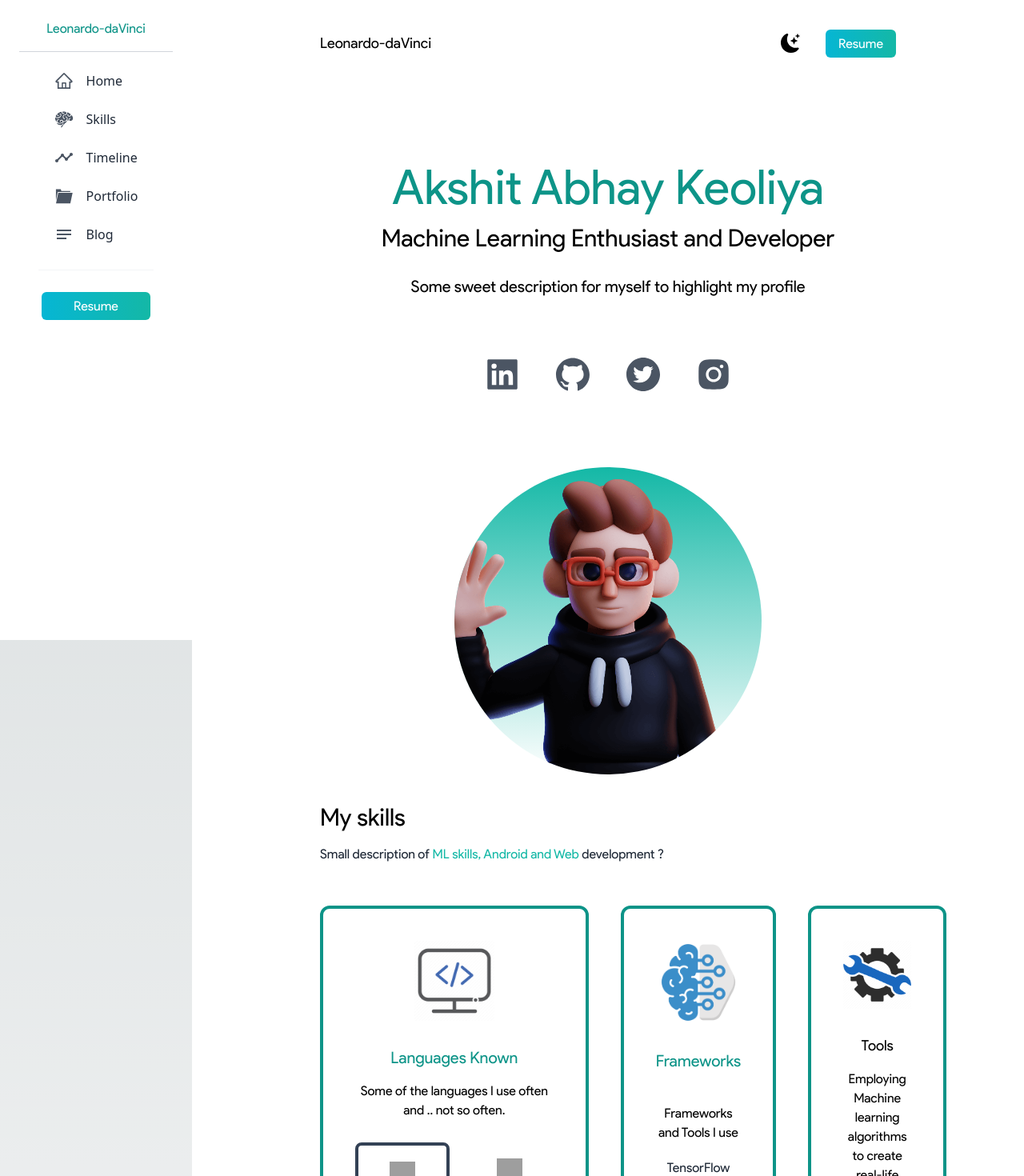
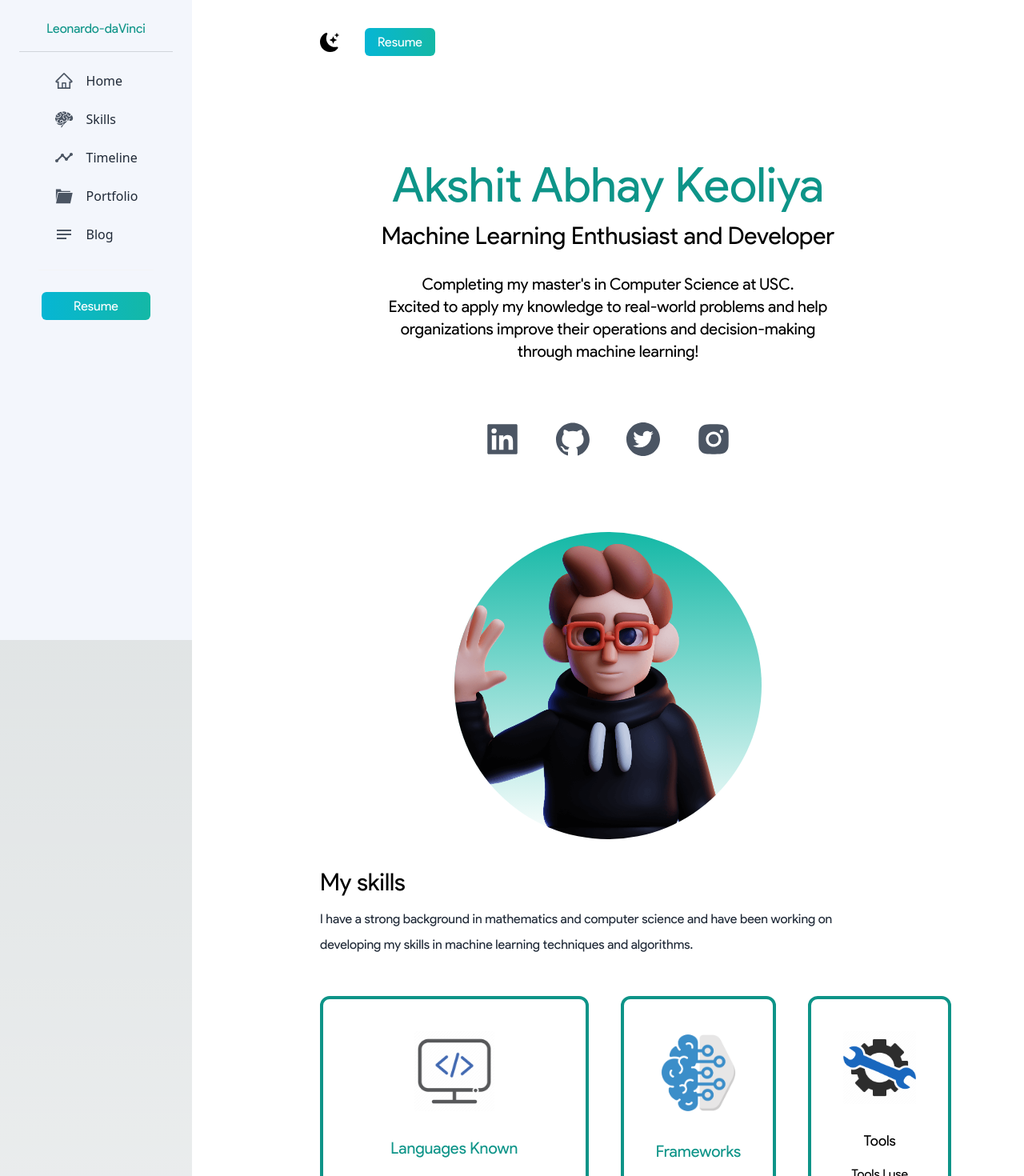
Before and after one commit to Leonardo-daVinci/portfolio, a Next.js app: page / in a window 1280 px wide. Shown: the top 1470 px of the page at 80% size. Built offline with nearby package versions, Linux system fonts and the light colour scheme; grey boxes are pictures that could not be loaded.

Commit message:
Added heading and skill descriptions

```diff
--- a/components/SideNavbar.js
+++ b/components/SideNavbar.js
@@ -19,15 +19,15 @@ function SideNavBar(){
     return (
         <>
         <Disclosure as="nav">
-         <Disclosure.Button className="absolute top-4 right-4 inline-flex items-center
+         <Disclosure.Button className="absolute top-8 right-4 inline-flex items-center
          peer justify-center rounded-md p-2 text-gray-900
          hover:text-white hover:bg-gray-900
          focus:outline-none focus:ring-2 focus:ring-inset focus:ring-white group">
             <GiHamburgerMenu className=' block md:hidden h-6 w-6 ' aria-hidden="true" />
          </Disclosure.Button>
 
-            <div className=' p-6 w-1/2 h-screen bg-white z-20 fixed top-0 -left-96
-            lg:w-60 lg:left-0 peer-focus:left-0 peer:transition ease-out delay-150 duration-200' >
+            <div className=' p-6 w-1/2 h-screen bg-[#f3f6fc] z-20 fixed top-0 -left-96
+            lg:w-60 lg:left-0 peer-focus:left-0 peer:transition ease-out delay-150 duration-200'>
                 <div className='flex flex-col justify-start items-center'>
                     {/* Heading */}
                     <h1 className='font-productsans text-base text-center cursor-pointer text-teal-600 border-b border-gray-300 pb-4 w-full'>Leonardo-daVinci</h1>
--- a/pages/index.js
+++ b/pages/index.js
@@ -27,7 +27,7 @@ export default function Home() {
         <meta name="viewport" content="width=device-width, initial-scale=1" />
         <link rel="icon" href={`${process.env.NEXT_PUBLIC_FAVICON}/favicon.ico`}/>
       </Head>
-      <SideNavBar />
+      <SideNavBar/>
       <main className=' bg-white px-10 md:px-20 lg:ml-60 lg:px-40 dark:bg-gray-900'>
 
         {/* HOMEPAGE SECTION */}
@@ -37,7 +37,7 @@ export default function Home() {
         {/* Navigation Section */}
 
         <nav className=' py-10 mb-12 flex justify-between dark:text-white'>
-          <h1 className=' text-lg font-productsans'>Leonardo-daVinci</h1>
+          {/* <h1 className=' text-lg font-productsans'>Leonardo-daVinci</h1> */}
           <ul className='flex items-center'>
               <li><BsFillMoonStarsFill onClick={()=> setDarkMode(!darkMode)} className=' cursor-pointer text-2xl'/></li>
               <li><a className=' bg-gradient-to-r from-cyan-500 to-teal-500 text-white font-productsans px-4 py-2 rounded-md ml-8' href='#'>Resume</a></li>
@@ -50,7 +50,8 @@ export default function Home() {
             <h2 className=' text-5xl py-2 text-teal-600 md:text-6xl dark:text-teal-400'>Akshit Abhay Keoliya</h2>
             <h3 className=' text-2xl py-2 md:text-3xl dark:text-white'>Machine Learning Enthusiast and Developer</h3>
             <p className=' text-md py-5 leading-8 text-gray-800v md:text-xl max-w-xl mx-auto dark:text-gray-200'>
-              Some sweet description for myself to highlight my profile
+            Completing my master's in Computer Science at USC.  <br></br>
+            Excited to apply my knowledge to real-world problems and help organizations improve their operations and decision-making through machine learning!
               </p>
           </div>
 
@@ -76,8 +77,10 @@ export default function Home() {
         <section>
           <div className=' font-productsans'>
               <h3 className=' text-3xl py-1 gap-16 mt-8 dark:text-white'>My skills</h3>
-              <p className=' text-md py-2 leading-8 text-gray-800 dark:text-gray-200'> Small description of
-                <span className=' text-teal-500'> ML skills, Android and Web</span> development ?
+              <p className=' text-md py-2 leading-8 text-gray-800 dark:text-gray-200'>
+              I have a strong background in mathematics and computer science and
+              have been working on developing my skills in machine learning techniques and algorithms.
+                {/* <span className=' text-teal-500'> ML skills, Android and Web</span> development ? */}
               </p>
           </div>
 
@@ -132,9 +135,9 @@ export default function Home() {
             </div>
             <h3 className=' text-xl text-teal-600 pt-8 pb-2'>Frameworks</h3>
             <p className='py-2'>
-
+              Set of libraries and techniques I use to implement and develop machine learning models.
             </p>
-            <h4 className='  py-4'>Frameworks and Tools I use</h4>
+            <h4 className='  py-4'>Frameworks I use</h4>
             <p className=' text-gray-800 py-1'>TensorFlow</p>
             <p>PyTorch</p>
             <p>Google Colab</p>
@@ -146,7 +149,7 @@ export default function Home() {
             </div>
             <h3 className=' text-lg pt-8 pb-2'>Tools</h3>
             <p className='py-2'>
-              Employing Machine learning algorithms to create real-life projects.
+              Tools I use for various tasks such as data pre-processing, visualization, model development and deployment.
             </p>
             <h4 className=' text-teal-600 py-4'>Frameworks and Tools I use</h4>
             <p className=' text-gray-800 py-1'>TensorFlow</p>
```
